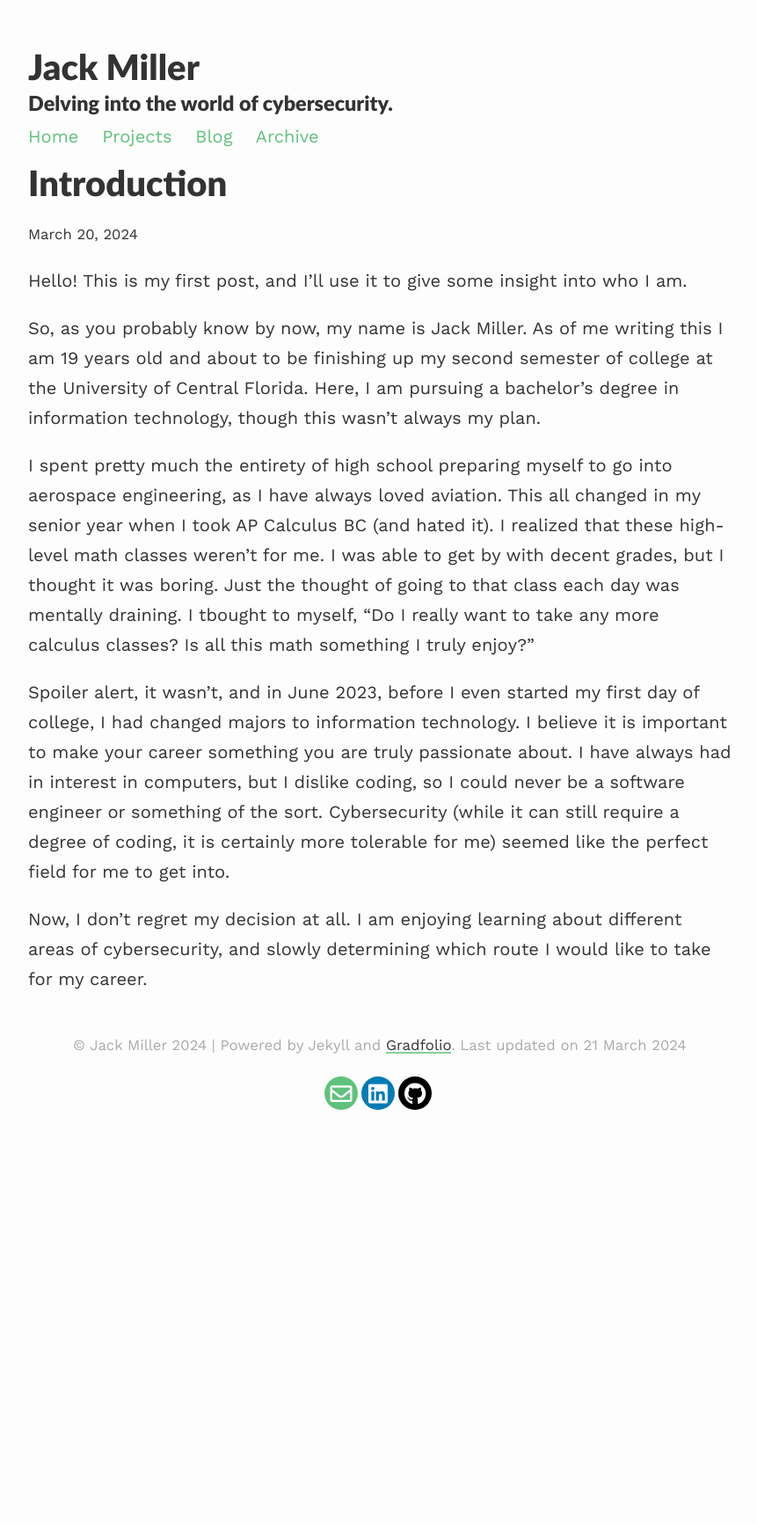
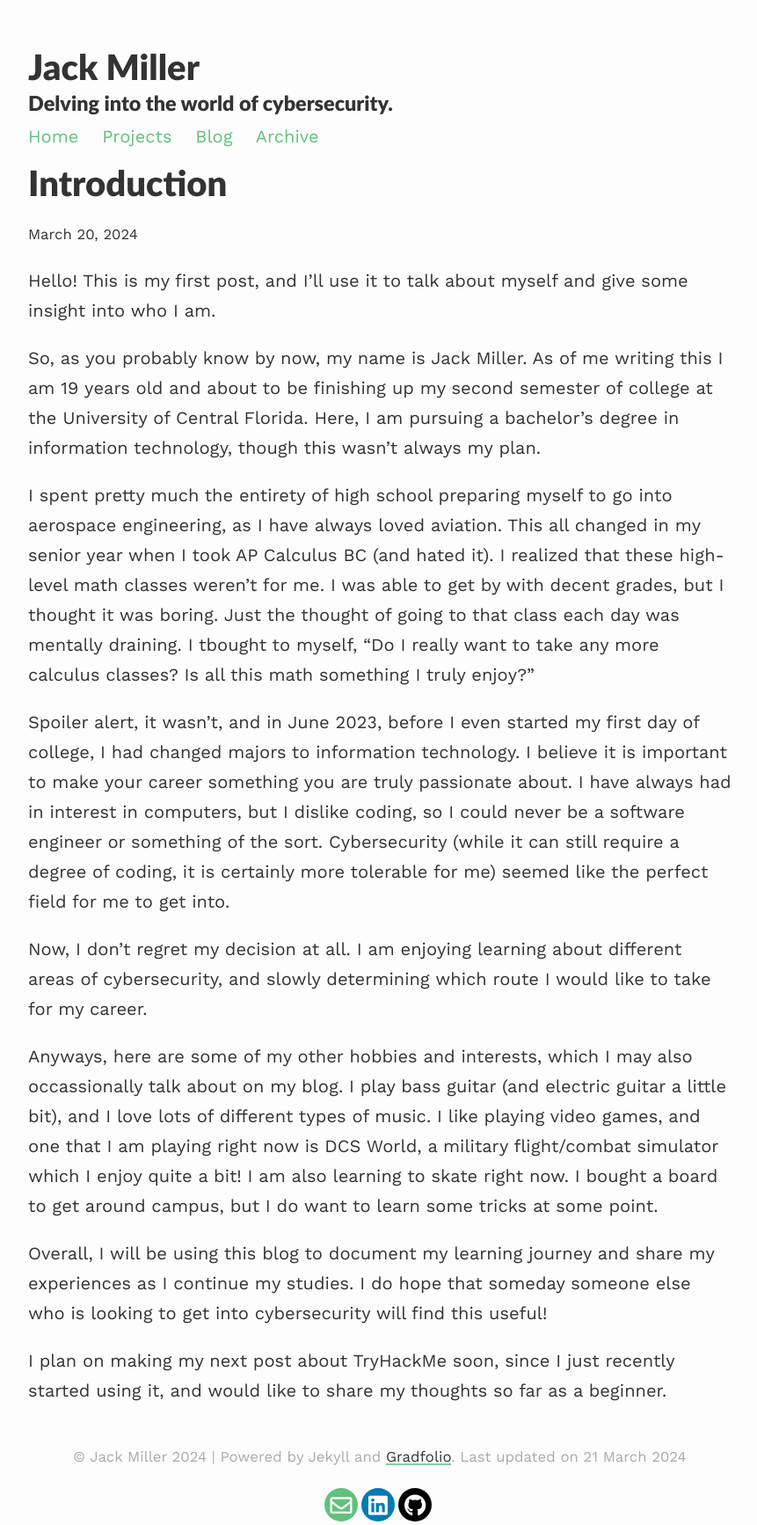
Before and after one commit to jackdmiller/jackdmiller.github.io, a Jekyll site: the page built from _posts/2024-03-20-introduction.md, in a window 1280 px wide. Shown: the whole page at 88% size, without its empty margins (208-1069 px from the left). Built offline with Jekyll 4.4.1, drawn with Linux system fonts in a browser that asks for light colours; nearby versions of some CDN libraries; before the commit the page ends 1266 px from its top, so only the background shows below that.

Commit message:
Update 2024-03-20-introduction.md

```diff
--- a/_posts/2024-03-20-introduction.md
+++ b/_posts/2024-03-20-introduction.md
@@ -3,7 +3,7 @@ layout: post
 title: Introduction
 ---
 
-Hello! This is my first post, and I'll use it to give some insight into who I am.
+Hello! This is my first post, and I'll use it to talk about myself and give some insight into who I am.
 
 So, as you probably know by now, my name is Jack Miller. As of me writing this I am 19 years old and about to be finishing up my second semester of college at the University of Central Florida. Here, I am pursuing a bachelor's degree in information technology, though this wasn't always my plan.
 
@@ -12,3 +12,9 @@ I spent pretty much the entirety of high school preparing myself to go into aero
 Spoiler alert, it wasn't, and in June 2023, before I even started my first day of college, I had changed majors to information technology. I believe it is important to make your career something you are truly passionate about. I have always had in interest in computers, but I dislike coding, so I could never be a software engineer or something of the sort. Cybersecurity (while it can still require a degree of coding, it is certainly more tolerable for me) seemed like the perfect field for me to get into.
 
 Now, I don't regret my decision at all. I am enjoying learning about different areas of cybersecurity, and slowly determining which route I would like to take for my career.
+
+Anyways, here are some of my other hobbies and interests, which I may also occassionally talk about on my blog. I play bass guitar (and electric guitar a little bit), and I love lots of different types of music. I like playing video games, and one that I am playing right now is DCS World, a military flight/combat simulator which I enjoy quite a bit! I am also learning to skate right now. I bought a board to get around campus, but I do want to learn some tricks at some point.
+
+Overall, I will be using this blog to document my learning journey and share my experiences as I continue my studies. I do hope that someday someone else who is looking to get into cybersecurity will find this useful!
+
+I plan on making my next post about TryHackMe soon, since I just recently started using it, and would like to share my thoughts so far as a beginner.
```
